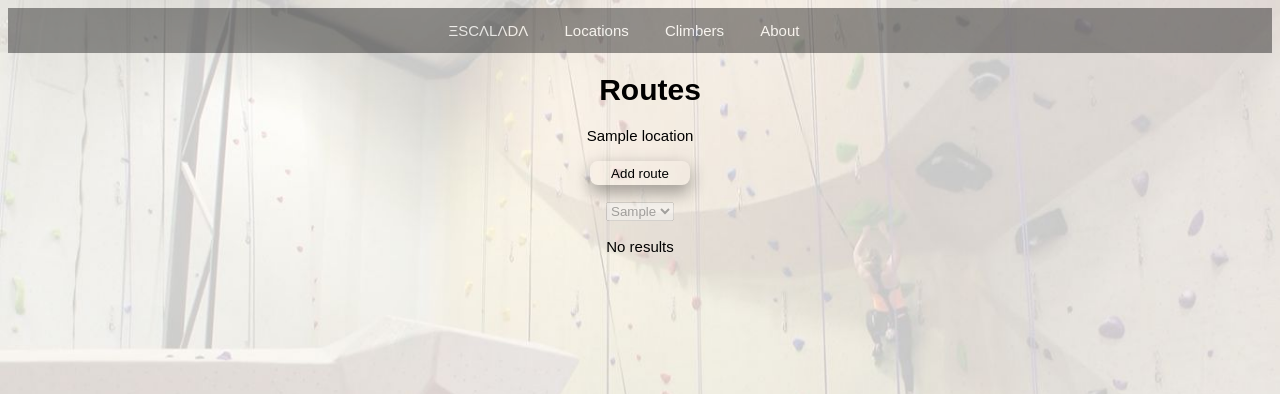
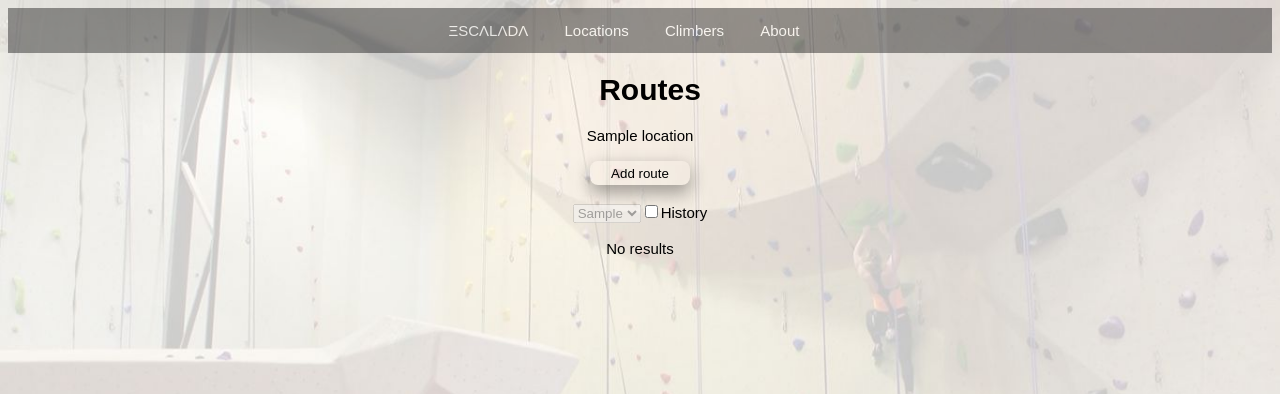
Before and after one commit to RemRanger/Escalada, a PHP site: page /routes.php?IdLocation=1 in a window 1280 px wide. Shown: the top 394 px of the page. Run offline with PHP 8.4, Linux system fonts and the light colour scheme; the visitor is signed in with stand-in values (Sample User, id 1); tables that the repository leaves empty or names only in its code hold one stand-in row (values such as "Sample post"); data that the repository does not hold is empty.

Commit message:
History checkbox for Routes.

```diff
--- a/routes.php
+++ b/routes.php
@@ -22,6 +22,7 @@ $Type = $_GET["Type"];
 $Sort = $_GET["Sort"];
 $PrevSort = $_GET["PrevSort"];
 $SortDirection = $_GET["SortDirection"];
+$History = $_GET["History"];
 
 $sql = "select EditRoutes from LocationUser where IdLocation = $IdLocation and IdUser = $IdUser";
 $result = $conn->query($sql);
@@ -62,13 +63,17 @@ if ($CanEditRoutes)
 
 $sql = "select RouteType from LocationRouteType where IdLocation = $IdLocation";
 $result = $conn->query($sql);
-echo '<select onChange="selectType(this.value)"';
+echo '<select id="Type" onChange="refresh()"';
 if ($result->num_rows < 2)
 	echo ' disabled';
 echo '>';
 while ($row = $result->fetch_assoc())
 	echo '  <option value="' . $row["RouteType"] . '"' . ($Type == $row["RouteType"] ? ' selected' : '') . '>' . $row["RouteType"] . '</option>';
 echo '</select>';
+echo '<input type="checkbox" id="History"';
+if ($History == "True")
+	echo ' checked="True"';
+echo ' onChange="refresh()">History</input>';
 echo '<br><br>';
 
 $sql = "
@@ -78,6 +83,9 @@ select Rou.Id, Rou.Color, Rou.Name, Rou.Type, Rou.Rating, Rou.Sublocation, Rou.R
 from Route Rou
 where Rou.IdLocation = $IdLocation and Rou.Type = '$Type'
 ";
+if ($History != "True")
+	$sql .= "and Rou.Removed = 0";
+
 
 if (isset($Sort))
 {
@@ -158,9 +166,15 @@ $conn->close();
 ?>
 
 <script>
-function selectType(type)
+function refresh()
 {
-	window.location= 'routes.php?IdLocation=<?php echo $IdLocation ?>&Type=' + type;
+	var routeTypeCombo = document.getElementById("Type");
+	var checkbox = document.getElementById("History");
+
+	var type = routeTypeCombo.value;
+	var history = checkbox.checked ? "True" : "False";
+
+	window.location= 'routes.php?IdLocation=<?php echo $IdLocation ?>&Type=' + type + '&History=' + history;
 }
 </script>
 
```
